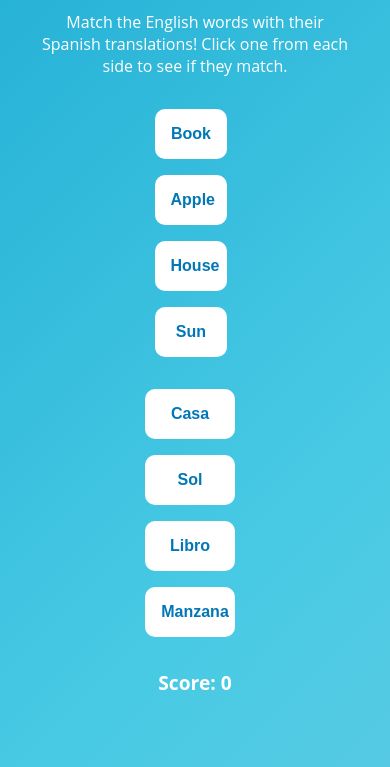
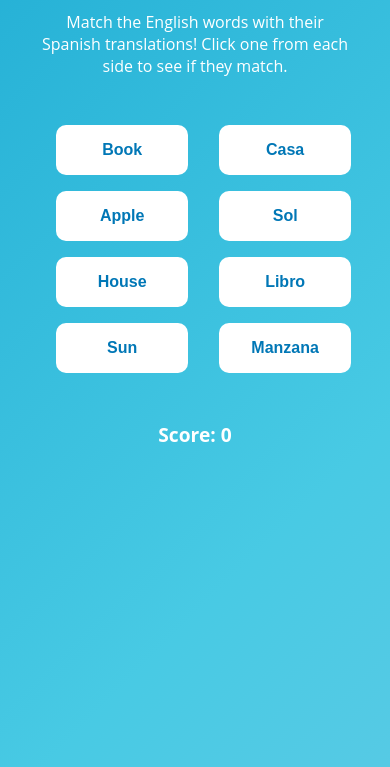
Before and after one commit to AdielSD/project, a plain HTML site: page activities.html in a window 390 px wide. Shown: the part 157-924 px from the top of the page. Drawn offline with Linux system fonts and the light colour scheme.

Commit message:
activities display

```diff
--- a/styles/activities.css
+++ b/styles/activities.css
@@ -26,10 +26,13 @@
         }
 
         .game-container {
-            display: flex;
-            gap: 2rem;
-            flex-wrap: wrap;
+            display: grid;
+            grid-template-columns: repeat(auto-fit, minmax(150px, 1fr));
+            gap: 1rem 2rem;
             justify-content: center;
+            width: 100%;
+            max-width: 800px;
+            margin: 0 auto;
         }
 
         .column {
@@ -48,7 +51,7 @@
             font-size: 1rem;
             font-weight: 600;
             transition: all 0.3s ease;
-            width: 200px;
+            width: 100%;
             text-align: center;
         }
 
@@ -85,8 +88,9 @@
 
         @media (max-width: 600px) {
             .game-container {
-                flex-direction: column;
-                align-items: center;
+                grid-template-columns: 1fr 1fr;
+                gap: 1rem;
+                padding: 1rem;
             }
             button {
                 width: 90%;
```
